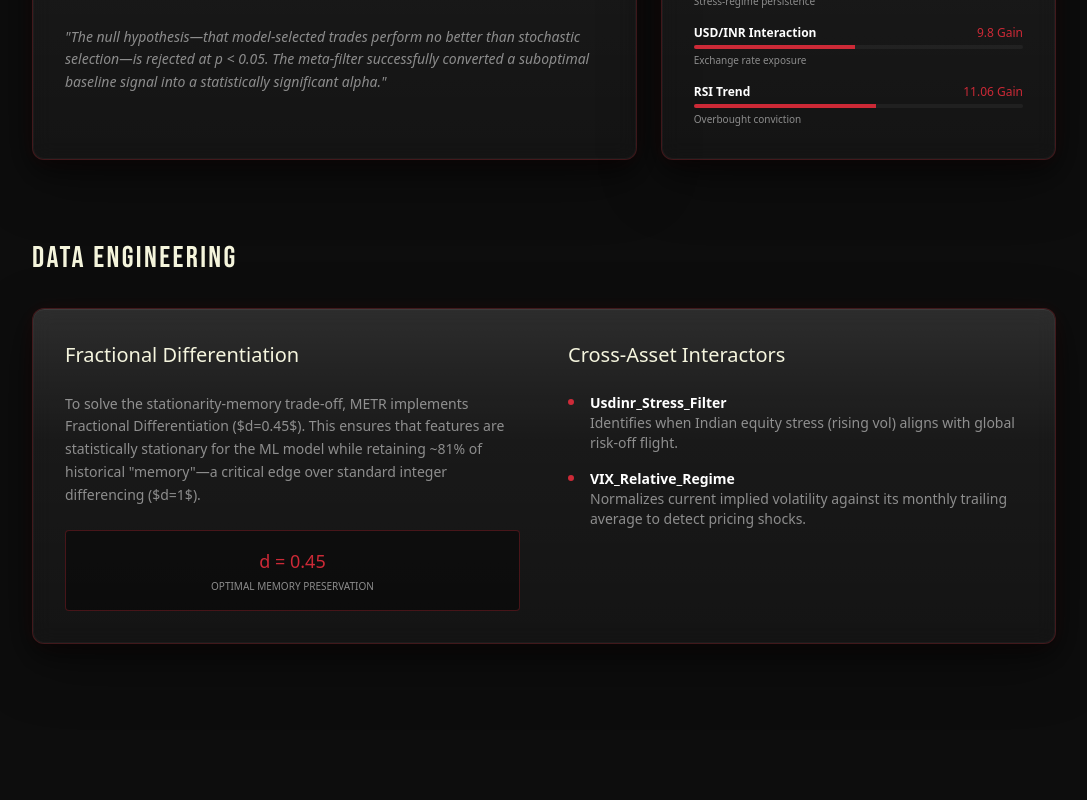
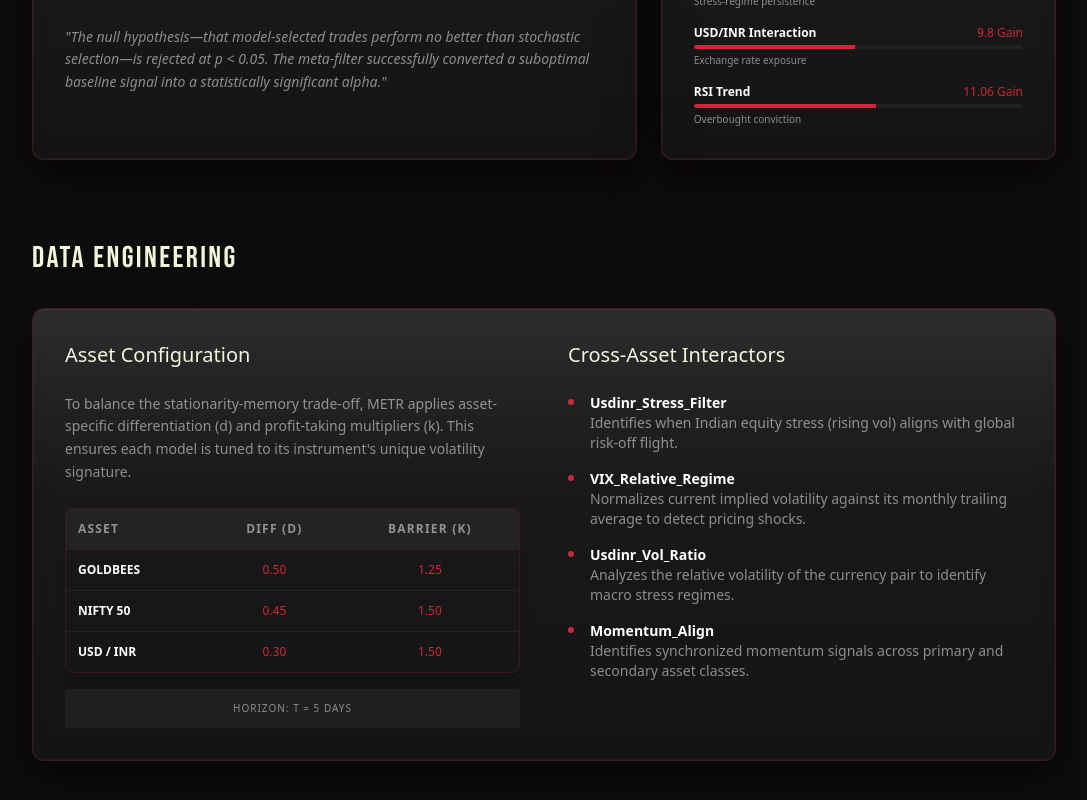
Before and after one commit to mohakapoor/Portfolio, a Next.js app: page /projects/METR in a window 1280 px wide. Shown: the part 2503-3303 px from the top of the page, without its empty margins (96-1183 px from the left). Built offline with nearby package versions, Linux system fonts and the light colour scheme.

Commit message:
data engineering card finalised

```diff
--- a/src/app/projects/METR/page.tsx
+++ b/src/app/projects/METR/page.tsx
@@ -135,7 +135,7 @@ export default function METRProjectPage() {
                     <div className="grid md:grid-cols-3 gap-6">
                         {/* GoldBees Card */}
                         <div className="glass-card p-6 border-t-4 border-[var(--spider-red)] relative overflow-hidden group">
-                           <div className="absolute top-2 right-4 text-[10px] font-mono text-[var(--spider-red)] opacity-60">STAT-SIG ALPHA</div>
+                            <div className="absolute top-2 right-4 text-[10px] font-mono text-[var(--spider-red)] opacity-60">STAT-SIG ALPHA</div>
                             <h3 className="text-2xl font-bold text-white mb-6">GOLDBEES</h3>
                             <div className="space-y-6">
                                 <div className="flex justify-between items-baseline border-b border-white/5 pb-2">
@@ -244,11 +244,11 @@ export default function METRProjectPage() {
                             <div className="grid grid-cols-1 gap-3">
                                 <div className="flex justify-between items-center p-3 bg-white/5 rounded border-l-2 border-green-500">
                                     <span className="text-xs font-mono">UPPER BARRIER</span>
-                                    <span className="text-white text-xs">+kσ (Profit Target)</span>
+                                    <span className="text-white text-xs">+k * Sigma (Profit Target)</span>
                                 </div>
                                 <div className="flex justify-between items-center p-3 bg-white/5 rounded border-l-2 border-red-500">
                                     <span className="text-xs font-mono">LOWER BARRIER</span>
-                                    <span className="text-white text-xs">-kσ (Stop Loss)</span>
+                                    <span className="text-white text-xs">-k * Sigma (Stop Loss)</span>
                                 </div>
                                 <div className="flex justify-between items-center p-3 bg-white/5 rounded border-l-2 border-blue-500">
                                     <span className="text-xs font-mono">VERTICAL BARRIER</span>
@@ -346,13 +346,40 @@ export default function METRProjectPage() {
                     <div className="glass-card p-8">
                         <div className="grid md:grid-cols-2 gap-12">
                             <div>
-                                <h3 className="text-xl mb-6 text-[var(--vintage-white)]">Fractional Differentiation</h3>
+                                <h3 className="text-xl mb-6 text-[var(--vintage-white)]">Asset Configuration</h3>
                                 <p className="text-sm text-[var(--dust-gray)] mb-6 leading-relaxed">
-                                    To solve the stationarity-memory trade-off, METR implements Fractional Differentiation ($d=0.45$). This ensures that features are statistically stationary for the ML model while retaining ~81% of historical "memory"—a critical edge over standard integer differencing ($d=1$).
+                                    To balance the stationarity-memory trade-off, METR applies asset-specific differentiation (d) and profit-taking multipliers (k). This ensures each model is tuned to its instrument's unique volatility signature.
                                 </p>
-                                <div className="p-4 bg-black/40 rounded border border-[var(--spider-red)]/30 font-mono text-center">
-                                    <span className="text-[var(--spider-red)] text-lg">d = 0.45</span>
-                                    <span className="block text-[10px] text-[var(--dust-gray)] mt-1">OPTIMAL MEMORY PRESERVATION</span>
+                                <div className="overflow-hidden rounded-lg border border-[var(--spider-red)]/20 shadow-lg">
+                                    <table className="w-full text-left font-mono text-xs">
+                                        <thead className="bg-white/5 text-white/50 uppercase tracking-widest border-b border-[var(--spider-red)]/20">
+                                            <tr>
+                                                <th className="p-3">Asset</th>
+                                                <th className="p-3 text-center">Diff (d)</th>
+                                                <th className="p-3 text-center">Barrier (k)</th>
+                                            </tr>
+                                        </thead>
+                                        <tbody className="divide-y divide-white/5">
+                                            <tr className="hover:bg-[var(--spider-red)]/5 transition-colors">
+                                                <td className="p-3 text-white font-bold">GOLDBEES</td>
+                                                <td className="p-3 text-center text-[var(--spider-red)]">0.50</td>
+                                                <td className="p-3 text-center text-[var(--spider-red)]">1.25</td>
+                                            </tr>
+                                            <tr className="hover:bg-[var(--spider-red)]/5 transition-colors">
+                                                <td className="p-3 text-white font-bold">NIFTY 50</td>
+                                                <td className="p-3 text-center text-[var(--spider-red)]">0.45</td>
+                                                <td className="p-3 text-center text-[var(--spider-red)]">1.50</td>
+                                            </tr>
+                                            <tr className="hover:bg-[var(--spider-red)]/5 transition-colors">
+                                                <td className="p-3 text-white font-bold">USD / INR</td>
+                                                <td className="p-3 text-center text-[var(--spider-red)]">0.30</td>
+                                                <td className="p-3 text-center text-[var(--spider-red)]">1.50</td>
+                                            </tr>
+                                        </tbody>
+                                    </table>
+                                </div>
+                                <div className="mt-4 p-3 bg-white/5 rounded text-[10px] text-[var(--dust-gray)] text-center uppercase tracking-widest">
+                                    Horizon: T = 5 Days
                                 </div>
                             </div>
                             <div>
@@ -372,6 +399,20 @@ export default function METRProjectPage() {
                                             Normalizes current implied volatility against its monthly trailing average to detect pricing shocks.
                                         </p>
                                     </li>
+                                    <li className="flex gap-4 items-start">
+                                        <div className="w-1.5 h-1.5 bg-[var(--spider-red)] rounded-full mt-1.5 shrink-0" />
+                                        <p className="text-sm text-[var(--dust-gray)]">
+                                            <strong className="text-white block">Usdinr_Vol_Ratio</strong>
+                                            Analyzes the relative volatility of the currency pair to identify macro stress regimes.
+                                        </p>
+                                    </li>
+                                    <li className="flex gap-4 items-start">
+                                        <div className="w-1.5 h-1.5 bg-[var(--spider-red)] rounded-full mt-1.5 shrink-0" />
+                                        <p className="text-sm text-[var(--dust-gray)]">
+                                            <strong className="text-white block">Momentum_Align</strong>
+                                            Identifies synchronized momentum signals across primary and secondary asset classes.
+                                        </p>
+                                    </li>
                                 </ul>
                             </div>
                         </div>
```
